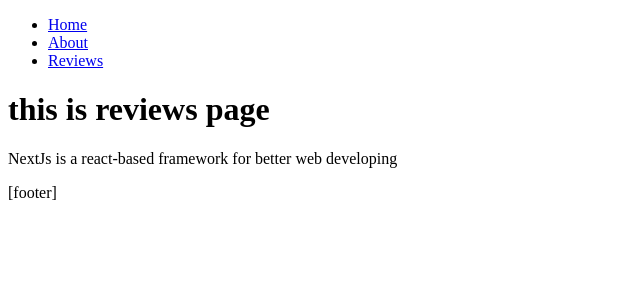
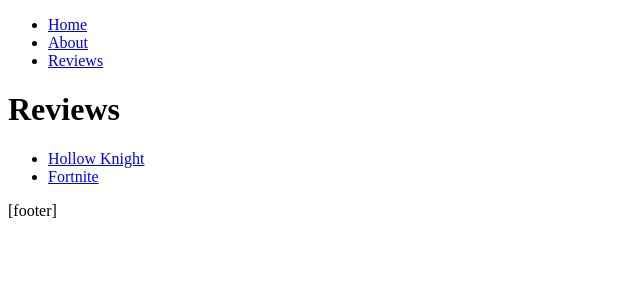
Before and after one commit to Mahdi-Alaee/NextJs-Nasato-Course, a Next.js app in the folder practice1_first-NextJs-app/: page /reviews in a window 1280 px wide. Shown: the top 300 px of the page, without its empty margins (0-640 px from the left). Built offline with nearby package versions, Linux system fonts and the light colour scheme.

Commit message:
practice 1 : add reviews links

```diff
--- a/practice1_first-NextJs-app/app/reviews/page.tsx
+++ b/practice1_first-NextJs-app/app/reviews/page.tsx
@@ -1,8 +1,17 @@
+import Link from "next/link";
+
 export default function ReviewsPage() {
   return (
     <>
-      <h1>this is reviews page</h1>
-      <p>NextJs is a react-based framework for better web developing</p>
+      <h1>Reviews</h1>
+      <ul>
+          <li>
+            <Link href='/reviews/hollow-knight'>Hollow Knight</Link>
+          </li>
+          <li>
+            <Link href='/reviews/fortnite'>Fortnite</Link>
+          </li>
+        </ul>
     </>
   );
 }
```
Also changed, not shown: practice1_first-NextJs-app/app/reviews/fortnite/page.tsx (added, +8 -0 lines).
